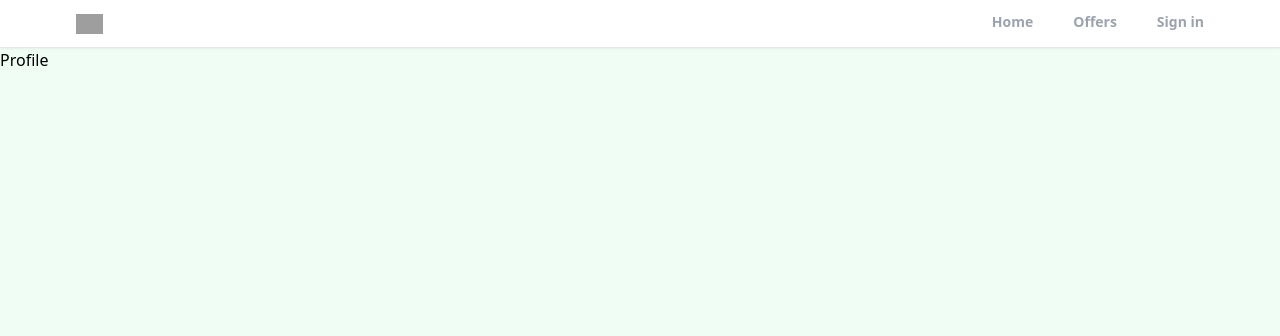
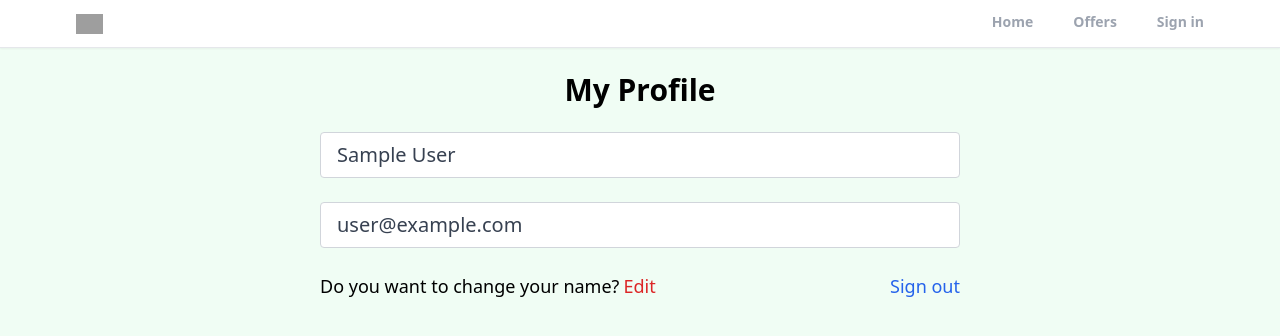
Before and after one commit to FredZabu/realtor-clone-project, a React (Create React App) app: page /profile in a window 1280 px wide. Shown: the top 336 px of the page. Built offline with nearby package versions, Linux system fonts and the light colour scheme; no server answers; sample sign-in values are in the browser's storage; grey boxes are pictures that could not be loaded.

Commit message:
created a private route and custom hook for protecting the profile page

```diff
--- a/src/App.js
+++ b/src/App.js
@@ -3,13 +3,17 @@
 import { Header } from './components/index.js'
 import { ToastContainer } from "react-toastify";
 import 'react-toastify/dist/ReactToastify.css';
+import PrivateRoute from "./components/PrivateRoute.jsx";
 function App() {
   return (
     <>
       <Header />
       <Routes>
         <Route path="/" element={<Home />} />
-        <Route path="/profile" element={<Profile />} />
+        <Route path="/profile" element={<PrivateRoute />} >
+          <Route path="/profile" element={<Profile />} />
+        </Route>
+
         <Route path="/offers" element={<Offers />} />
         <Route path="/sign-in" element={<SignIn />} />
         <Route path="/sign-up" element={<SignUp />} />
--- /dev/null
+++ b/src/components/PrivateRoute.jsx
@@ -0,0 +1,16 @@
+import React from 'react'
+import { Navigate, Outlet } from 'react-router';
+import useAuthState from '../hooks/useAuthState';
+
+function PrivateRoute() {
+
+    const { loggedIn, checkingStatus } = useAuthState();
+    if (checkingStatus) {
+        return <h1>Loading....</h1>
+    }
+  return (
+    loggedIn ? <Outlet /> : <Navigate to="/sign-in" />
+  )
+}
+
+export default PrivateRoute
--- /dev/null
+++ b/src/hooks/useAuthState.jsx
@@ -0,0 +1,20 @@
+import { getAuth, onAuthStateChanged } from 'firebase/auth';
+import React, { useEffect, useState } from 'react'
+
+function useAuthState() {
+    const [loggedIn, setLoggedIn] = useState(false);
+    const [checkingStatus, setCheckingStatus] = useState(true);
+    useEffect(() => {
+        const auth = getAuth();
+        onAuthStateChanged(auth, (user) => {
+            if (user) {
+                setLoggedIn(true)
+            }
+            setCheckingStatus(false)
+        })
+    },[])
+  return {loggedIn, checkingStatus}
+
+}
+
+export default useAuthState
--- a/src/pages/Profile.jsx
+++ b/src/pages/Profile.jsx
@@ -1,8 +1,36 @@
-import React from 'react'
+import { getAuth } from 'firebase/auth';
+import React, { useState } from 'react'
+import { Navigate, useNavigate } from 'react-router';
 
 function Profile() {
+  const auth = getAuth();
+  const navigate = useNavigate();
+  const [formData, setFormData] = useState({
+    name: auth.currentUser.displayName,
+    email: auth.currentUser.email
+  })
+  const { name, email } = formData;
+  function onLogout() {
+
+    auth.signOut();
+    navigate("/")
+  }
   return (
-    <div>Profile</div>
+    <>
+      <section >
+        <h1 className='text-3xl text-center mt-6 font-bold'>My Profile</h1>
+        <div className='w-full md:w-[50%] mt-6 mx-auto'>
+          <form >
+            <input type="text" name="name" id="name" value={name} className='w-full px-4 py-2 text-xl text-gray-700 bg-white  border-gray-300 rounded transition ease-in-out mb-6' disabled/>
+            <input className='w-full px-4 py-2 text-xl text-gray-700 bg-white  border-gray-300 rounded transition ease-in-out mb-6' type="email" name="" id="email" value={email} disabled />
+
+            <div className='flex justify-between text-sm md:text-lg whitespace-nowrap'>
+              <p className='flex items-center'>Do you want to change your name? <span className='text-red-600 hover:text-red-700 transition ease-in-out duration-100 ml-1 cursor-pointer'>Edit</span></p>
+              <p onClick={onLogout} className='text-blue-600 hover:text-blue-800 transition ease-in-out duration-100 cursor-pointer'>Sign out</p>
+            </div>
+          </form>
+        </div>
+      </section></>
   )
 }
 
--- a/src/pages/SignIn.jsx
+++ b/src/pages/SignIn.jsx
@@ -2,7 +2,6 @@
 import { AiFillEye, AiFillEyeInvisible }from "react-icons/ai";
 import OAuth from "../components/OAuth";
 import { Link, useNavigate } from 'react-router-dom';
-import { db } from '../firebase';
 import { getAuth, signInWithEmailAndPassword } from 'firebase/auth';
 import { toast } from 'react-toastify';
 
```
